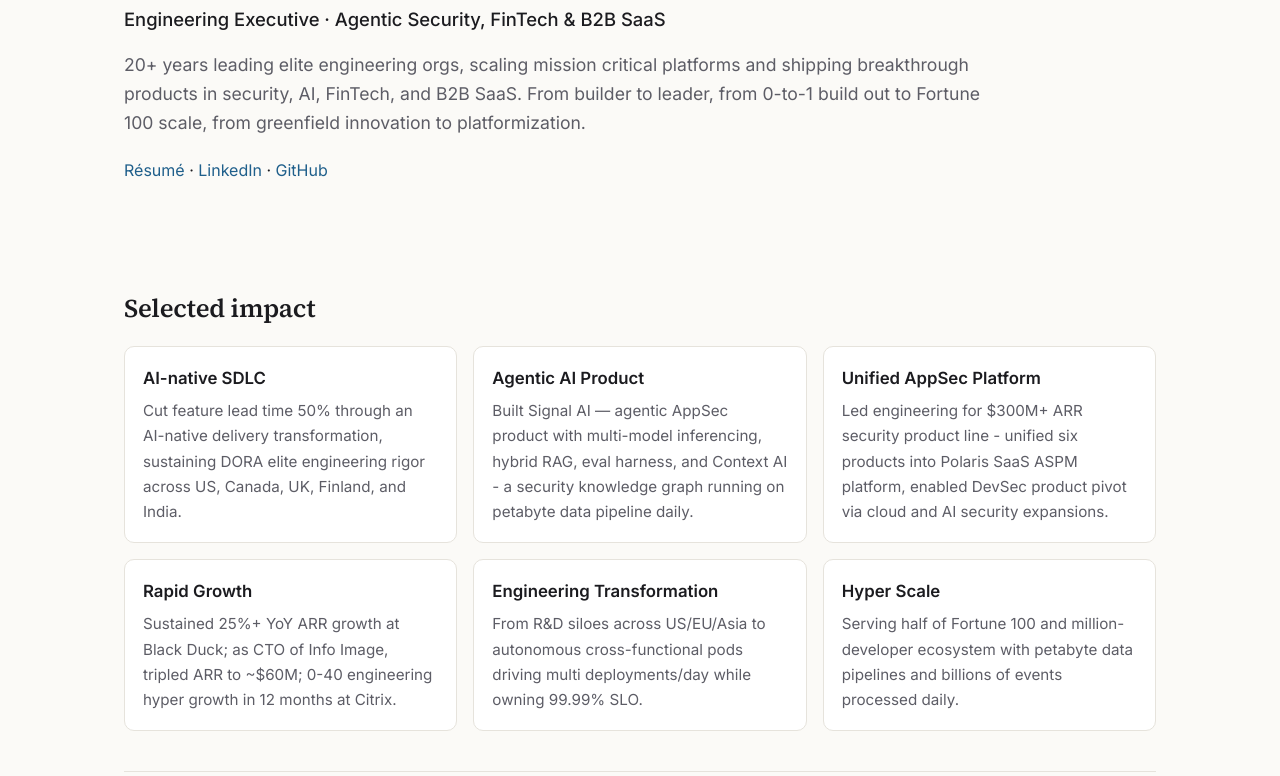
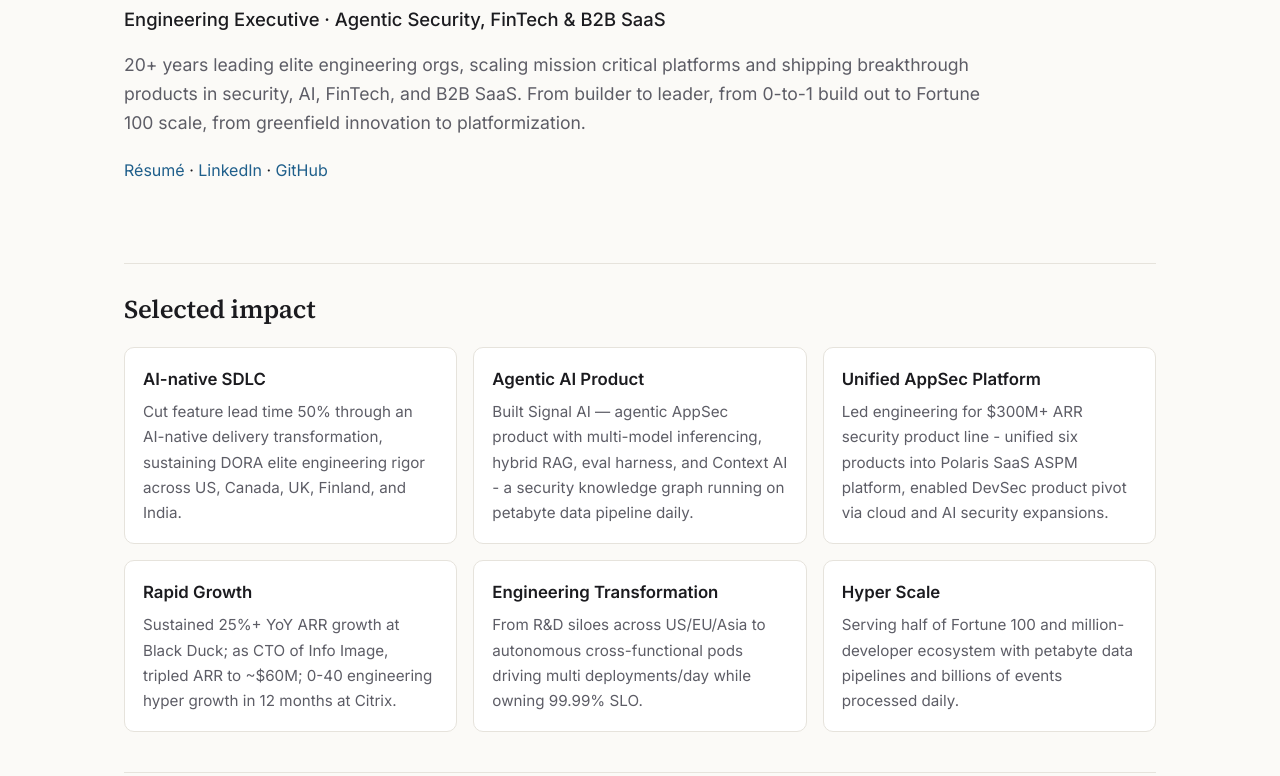
Before and after one commit to kimmawla/kimmawla.github.io, an Astro site: page / in a window 1280 px wide. Shown: the part 176-952 px from the top of the page. Built offline with nearby package versions, Linux system fonts and the light colour scheme; Astro itself is replaced by a stand-in of ours.

Commit message:
update landing page and resume

```diff
--- a/src/layouts/Base.astro
+++ b/src/layouts/Base.astro
@@ -63,7 +63,7 @@ const { title = `${profile.name} — ${profile.title}`, description = profile.ta
   section { padding: 40px 0; border-top: 1px solid var(--line); }
 
   /* ▼ ADDED: first section has no top border + tighter top padding */
-  section:first-of-type { border-top: none; padding-top: 24px; }
+  section:first-of-type { padding-top: 24px; }
 
   /* ▼ CHANGED: nav padding 24 → 16px */
   .nav { display: flex; justify-content: space-between; align-items: center; padding-top: 16px; padding-bottom: 16px; flex-wrap: wrap; gap: 12px; }
```
